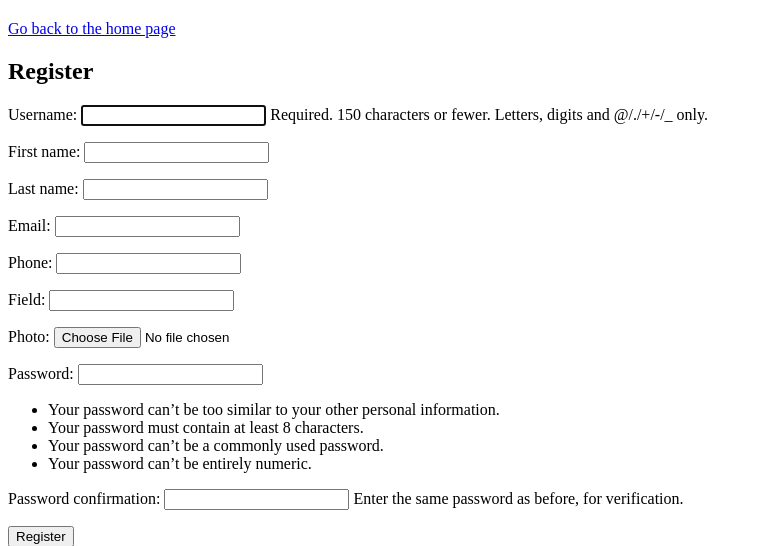
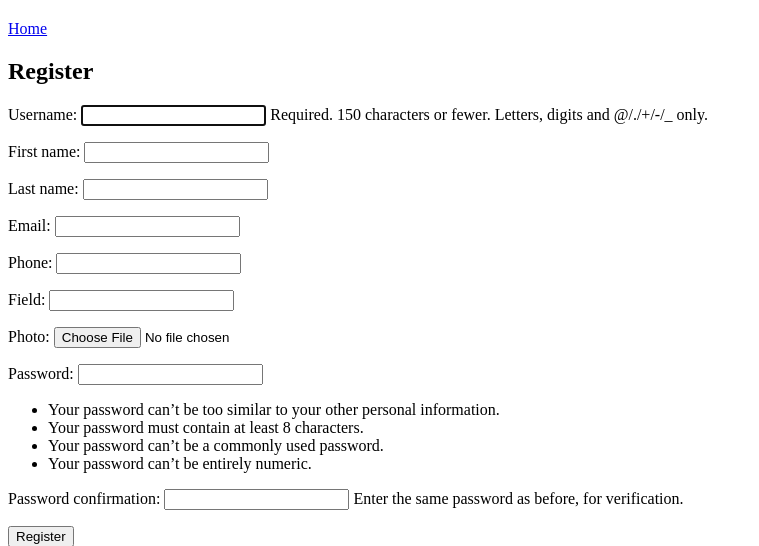
Before and after one commit to bereket-7/Online-Learning-Platform, a Django app: page /register/ in a window 1280 px wide. Shown: the part 73-619 px from the top of the page, without its empty margins (0-759 px from the left). Run offline with Django 5.2, Linux system fonts and the light colour scheme.

Commit message:
go back page home

```diff
--- a/olp/templates/account/login.html
+++ b/olp/templates/account/login.html
@@ -2,6 +2,7 @@
 {% extends 'base.html' %}
 
 {% block content %}
+<a href="{% url 'home' %}">Home</a>
     <h2>Login</h2>
 
     {% if messages %}
--- a/olp/templates/account/profile.html
+++ b/olp/templates/account/profile.html
@@ -10,7 +10,7 @@
 <body>
     <h1>Welcome  {{ user.username }}</h1>
     <p>Here you can see your personal information.</p>
-    <a href="{% url 'home' %}">Go back to the home page</a>
+    <a href="{% url 'home' %}">Home </a>
     <p>To logout, click on the following link:</p>
     <a href="{% url 'logout' %}">Logout</a>
 </body>
--- a/olp/templates/account/signup.html
+++ b/olp/templates/account/signup.html
@@ -1,7 +1,7 @@
 {% extends 'base.html' %}
 
 {% block content %}
-<a href="{% url 'home' %}">Go back to the home page</a>
+<a href="{% url 'home' %}">Home</a>
     <h2>Register</h2>
     <form method="post">
         {% csrf_token %}
```
